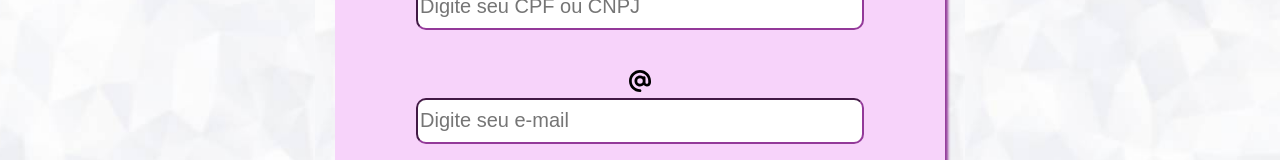
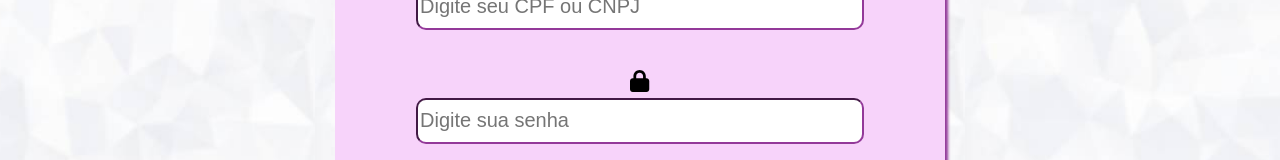
Before and after one commit to projeto-integrador-senac-jyv/jyv-experian, a React (Create React App) app: page /login in a window 1280 px wide. Shown: the part 461-621 px from the top of the page. Built offline with nearby package versions, Linux system fonts and the light colour scheme; a web font is replaced by a local one.

Commit message:
Update Login.js

```diff
--- a/src/Login.js
+++ b/src/Login.js
@@ -24,12 +24,12 @@ function Login() {
                 <br/>
                 <br/>
 
-                <FontAwesomeIcon icon={faAt} />
+                {/* <FontAwesomeIcon icon={faAt} />
                 <br/>
                 <input placeholder="Digite seu e-mail"></input>
 
                 <br/>
-                <br/>
+                <br/> */}
 
                 <FontAwesomeIcon icon={faLock} />
                 <br/>
```
